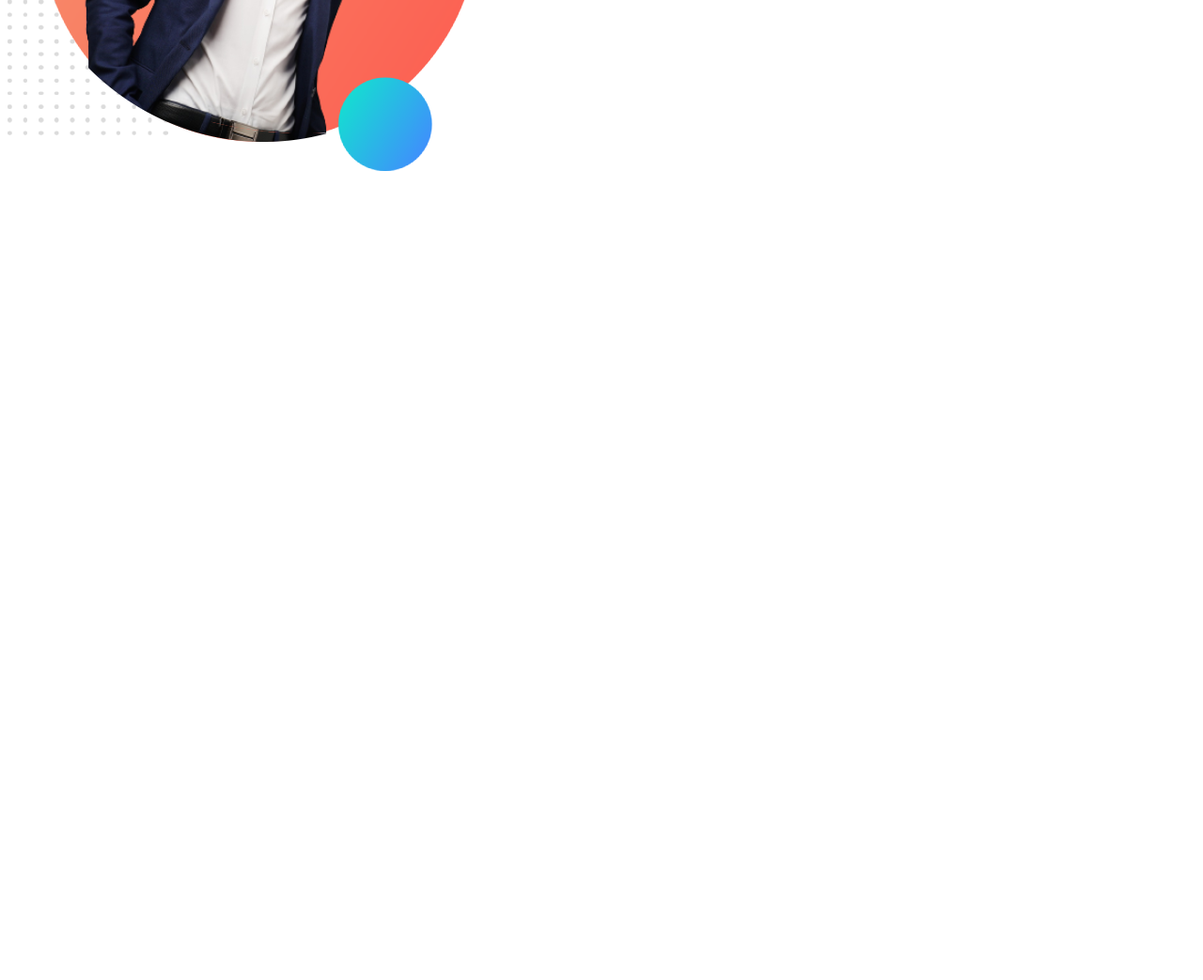
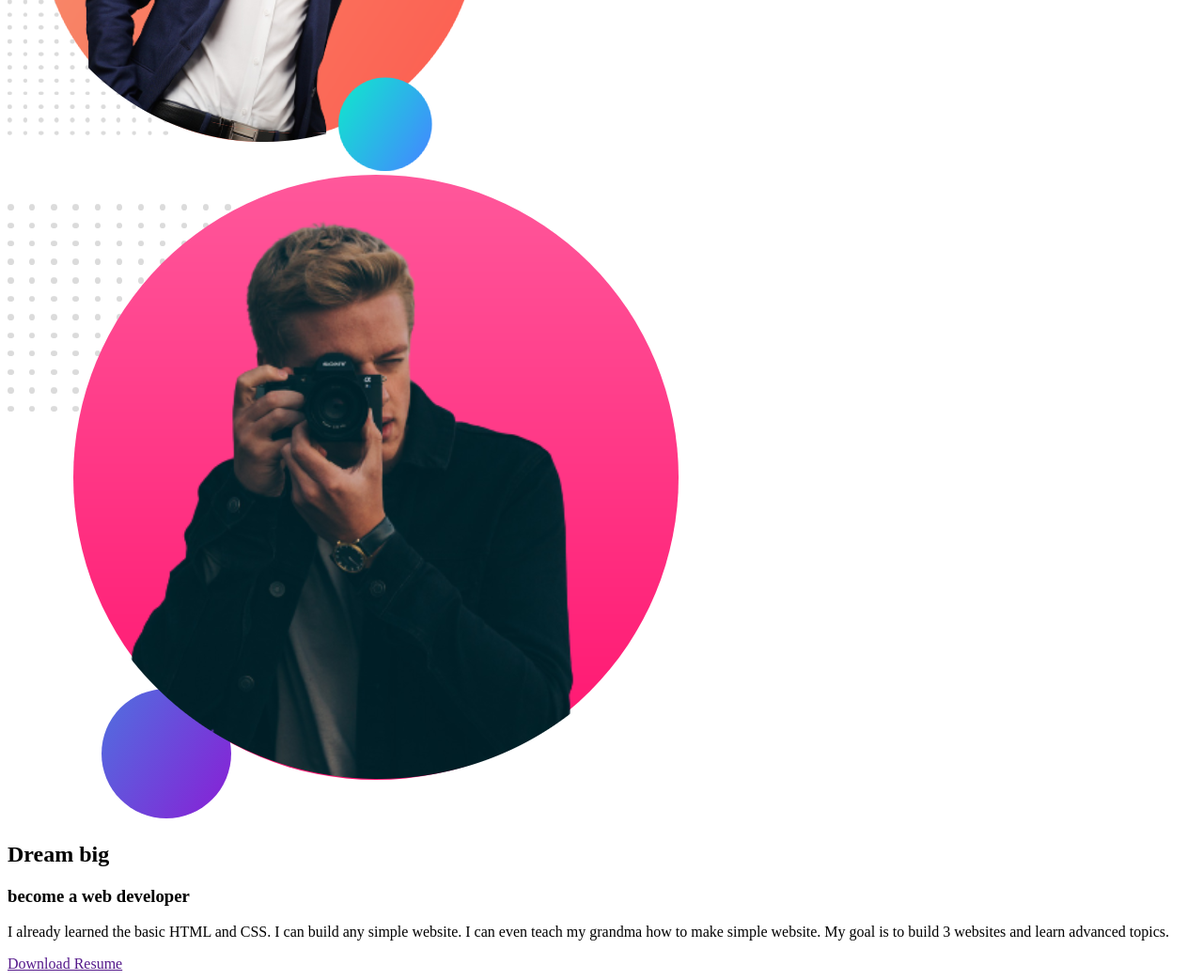
Before and after one commit to mdshemul48/recreate-pre-assingment, a plain HTML site: page index.html in a window 1280 px wide. Shown: the part 500-1543 px from the top of the page at 94% size. Before the commit the page ends 800 px from the top, so only its background shows below. Drawn offline with Linux system fonts and the light colour scheme.

Commit message:
adding dream area

```diff
--- a/index.html
+++ b/index.html
@@ -25,7 +25,22 @@
             <a>HIRE ME</a>
         </div>
         <div>
-            <img src="./images/image1.png" alt="">
+            <img src="images/image1.png" alt="">
+        </div>
+    </section>
+
+
+
+    <section class="dream-area">
+        <div>
+            <img src="images/my-bg2.png" alt="">
+        </div>
+        <div>
+            <h1>Dream big</h1>
+            <h3>become a web developer</h3>
+            <p>I already learned the basic HTML and CSS. I can build any simple website. I can even teach my grandma how
+                to make simple website. My goal is to build 3 websites and learn advanced topics.</p>
+            <a href="">Download Resume</a>
         </div>
     </section>
 
```
